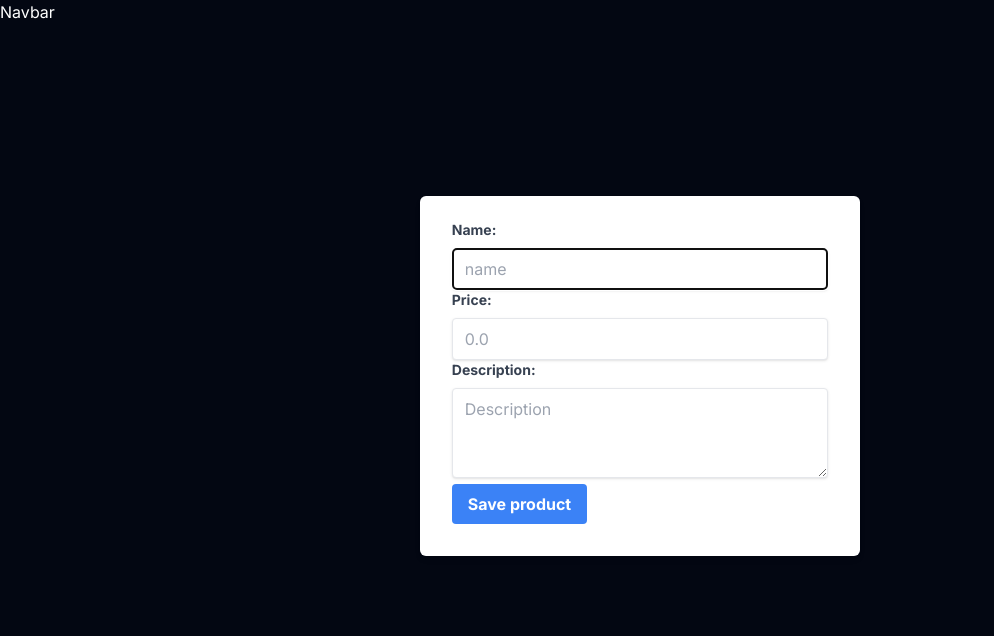
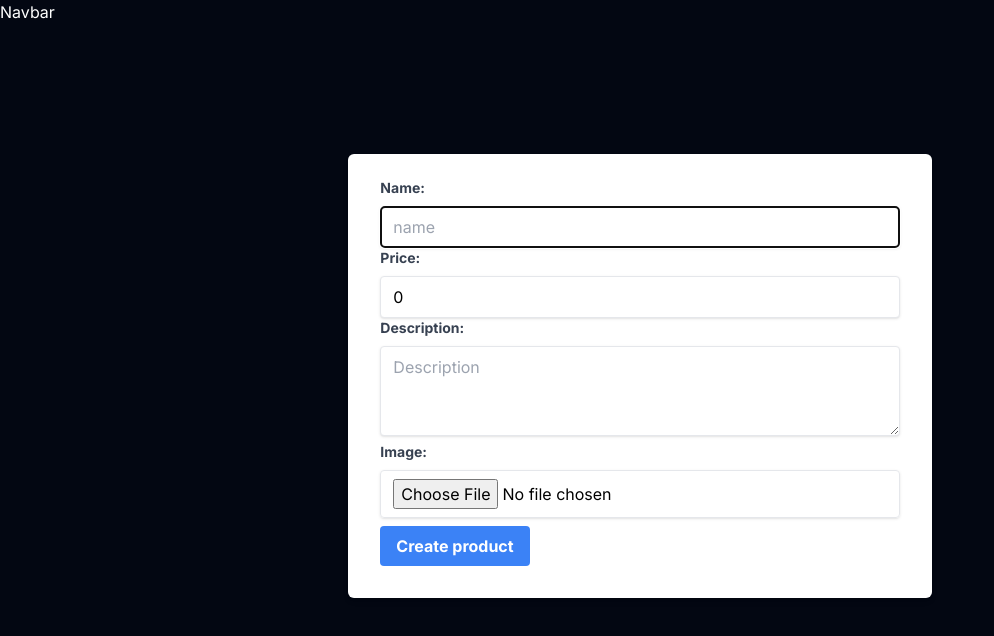
Before and after one commit to sanieni6/CRUD-Store, a Next.js app: page /new in a window 1280 px wide. Shown: the top 636 px of the page, without its empty margins (0-994 px from the left). Built offline with nearby package versions, Linux system fonts and the light colour scheme.

Commit message:
Finish crud methods

```diff
--- a/src/app/api/products/route.js
+++ b/src/app/api/products/route.js
@@ -5,39 +5,42 @@ export async function GET() {
   try {
     const results = await coon.query("SELECT * FROM product");
     return NextResponse.json(results);
-
   } catch (error) {
     return NextResponse.json(
-
       {
         message: error.message,
       },
-            {status: 500,
-            }
+      { status: 500 }
     );
-
   }
 }
 
-
 export async function POST(request) {
   try {
-        const {name, description, price} = await request.json();
+    const data = await request.formData();
+    const image = data.get("image");
 
-        const result = await  coon.query("INSERT INTO product SET ?", {
-            name,
-            description,
-            price
+    if (!image) {
+      return NextResponse.json(
+        {
+          message: "Image is required",
+        },
+        { status: 400 }
+      );
+    }
+
+    const result = await coon.query("INSERT INTO product SET ?", {
+      name: data.get("name"),
+      description: data.get("description"),
+      price: data.get("price"),
     });
 
-
     return NextResponse.json({
-            name,
-            description,
-            price,
+      name: data.get("name"),
+      description: data.get("description"),
+      price: data.get("price"),
       id: result.insertId,
     });
-
   } catch (error) {
     console.log(error);
     return NextResponse.json(
@@ -45,10 +48,8 @@ export async function POST(request) {
         message: error.message,
       },
       {
-                status:500,
+        status: 500,
       }
-        )
-
+    );
   }
-
 }
--- a/src/app/components/PoductForm.jsx
+++ b/src/app/components/PoductForm.jsx
@@ -1,7 +1,7 @@
 "use client";
-import { useRef, useState } from "react";
+import { useRef, useState, useEffect } from "react";
 import axios from "axios";
-import { useRouter } from "next/navigation";
+import { useRouter, useParams } from "next/navigation";
 
 function ProductForm() {
   const [product, setProduct] = useState({
@@ -10,28 +10,58 @@ function ProductForm() {
     description: "",
   });
 
+  const [file, setFile] = useState(null);
+
   const form = useRef(null);
   const router = useRouter();
+  const params = useParams();
 
   const handleChange = (e) => {
     //console.log(e.target.value, e.target.name);
     setProduct({
       ...product,
-        [e.target.name]: e.target.value
-      })
+      [e.target.name]: e.target.value,
+    });
   };
+
+  useEffect(() => {
+    if (params.id) {
+      axios.get(`/api/products/${params.id}`).then((res) => {
+        setProduct({
+          name: res.data.name,
+          price: res.data.price,
+          description: res.data.description,
+        });
+      });
+    }
+  }, [params.id]);
 
   const handleSubmit = async (e) => {
     e.preventDefault();
 
-        const res = await axios.post("/api/products", product);
+    if (!params.id) {
+
+      const formData = new FormData();
+      formData.append("name", product.name);
+      formData.append("price", product.price);
+      formData.append("description", product.description);
+      formData.append("productImage", file);
+
+      const res = await axios.post("/api/products", formData, {headers: {"Content-Type": "multipart/form-data"}});
       console.log(res);
+    } else {
+      const res = await axios.put(`/api/products/${params.id}`, product);
+      console.log(res);
+    }
     form.current.reset();
+    router.refresh();
     router.push("/products");
-    }
+  };
 
   return (
-    <form className="bg-white shadow-md rounded-md px-8 pt-6 pb-8 mb-4"
+
+      <form
+      className="bg-white shadow-md rounded-md px-8 pt-6 pb-8 mb-4"
       onSubmit={handleSubmit}
       ref={form}
     >
@@ -47,6 +77,7 @@ function ProductForm() {
         placeholder="name"
         onChange={handleChange}
         autoFocus
+        value={product.name}
         className="shadow appearance-none border rounded w-full py-2 px-3 text-black"
       />
       <label
@@ -60,6 +91,7 @@ function ProductForm() {
         type="text"
         placeholder="0.0"
         onChange={handleChange}
+        value={product.price}
         className="shadow appearance-none border rounded w-full py-2 px-3 text-black"
       />
       <label
@@ -73,13 +105,33 @@ function ProductForm() {
         rows={3}
         placeholder="Description"
         onChange={handleChange}
+        value={product.description}
         className="shadow appearance-none border rounded w-full py-2 px-3 text-black"
       />
 
+      <label
+        htmlFor="productImage"
+        className="block text-gray-700 text-sm font-bold mb-2"
+      >
+        Image:
+      </label>
+
+      <input
+        type="file"
+        className="shadow appearance-none border rounded w-full py-2 px-3 text-black mb-2"
+        onChange={(e) => {
+          setFile(e.target.files[0]);
+        }}
+      />
+
+{file && <img src={URL.createObjectURL(file)} className="w-96 h-50 object-contain mx-auto my-4" />}
+
       <button className="bg-blue-500 hover:bg-blue-700 text-white font-bold py-2 px-4 rounded">
-        Save product
+        {params.id ? "Update product" : "Create product"}
       </button>
     </form>
+
+
   );
 }
 
--- /dev/null
+++ b/src/app/components/ProductCard.jsx
@@ -0,0 +1,17 @@
+import Link from "next/link";
+
+
+function ProductCard({product}) {
+  return (
+    <Link
+      className="bg-white rounded-lg border-gray-800 mb-3 p-4 hover:bg-gray-200 hover:cursor-pointer"
+    href={`/products/${product.id}`}
+    >
+      <h2 className="text-lg font-bold text-black">{product.name}</h2>
+      <p className="text-2xl text-slate-600">{product.price}</p>
+      <p className="text-black">{product.description}</p>
+    </Link>
+  );
+}
+
+export default ProductCard;
--- /dev/null
+++ b/src/app/products/[id]/buttons.jsx
@@ -0,0 +1,39 @@
+"use client"
+import axios from "axios";
+import { useRouter } from "next/navigation";
+
+function Buttons({ productId}) {
+
+    const router = useRouter();
+    return (
+        <div className="flex gap-x-2 justify-end mt-4">
+        <button className="bg-red-500 hover:bg-red-700 py-2 px-3 rounded text-white"
+        onClick={async () => {
+            if (confirm("Are you sure you want to delete this product?")){
+                const res = await axios.delete(`/api/products/${productId}`);
+            if(res.status === 204){
+                router.push("/products");
+                router. refresh();
+            }
+
+            }
+
+
+        }
+    }
+        >
+            delete
+        </button>
+        <button className="bg-green-500 hover:bg-green-700 py-2 px-3 rounded text-white"
+        onClick={() => {
+            router.push(`/products/edit/${productId}`);
+        }
+    }
+        >
+            edit
+        </button>
+        </div>
+    )
+}
+
+export default Buttons;
--- /dev/null
+++ b/src/app/products/[id]/page.jsx
@@ -0,0 +1,25 @@
+import axios from "axios";
+import Buttons from "./buttons";
+
+async function loadProduct(id) {
+    const { data } = await axios.get(`http://localhost:3000/api/products/${id}`);
+    return data;
+}
+
+async function ProductPage({params}) {
+    const product = await loadProduct(params.id);
+    return (
+        <section className="flex justify-center items-center">
+            <div className="p-6 bg-white text-black">
+            <p>Name: {product.name}</p>
+            <p>Price: {product.price}</p>
+            <p>Description: {product.description}</p>
+
+           < Buttons productId = {product.id}/>
+        </div>
+        </section>
+    )
+
+}
+
+export default ProductPage;
--- /dev/null
+++ b/src/app/products/edit/[id]/page.jsx
@@ -0,0 +1,3 @@
+import newPage from '@/app/new/page'
+
+export default newPage
--- a/src/app/products/page.jsx
+++ b/src/app/products/page.jsx
@@ -1,4 +1,5 @@
 import axios from "axios";
+import ProductCard from "../components/ProductCard";
 
 async function loadProducts() {
     const { data } = await axios.get("http://localhost:3000/api/products");
@@ -14,11 +15,7 @@ async function page() {
         <div className="grid gap-4 grid-cols-4">
             {
                 products.map((product) => (
-                    <div key={product.id} className="bg-white rounded-lg border-gray-800 mb-3 p-4">
-                        <h2 className="text-lg font-bold text-black">{product.name}</h2>
-                        <p className="text-2xl text-slate-600">{product.price}</p>
-                        <p className="text-black">{product.description}</p>
-                    </div>
+                    < ProductCard key={product.id} product={product}/>
                 ))
             }
         </div>
```
Lines whose indentation alone changed are shown as unchanged.
